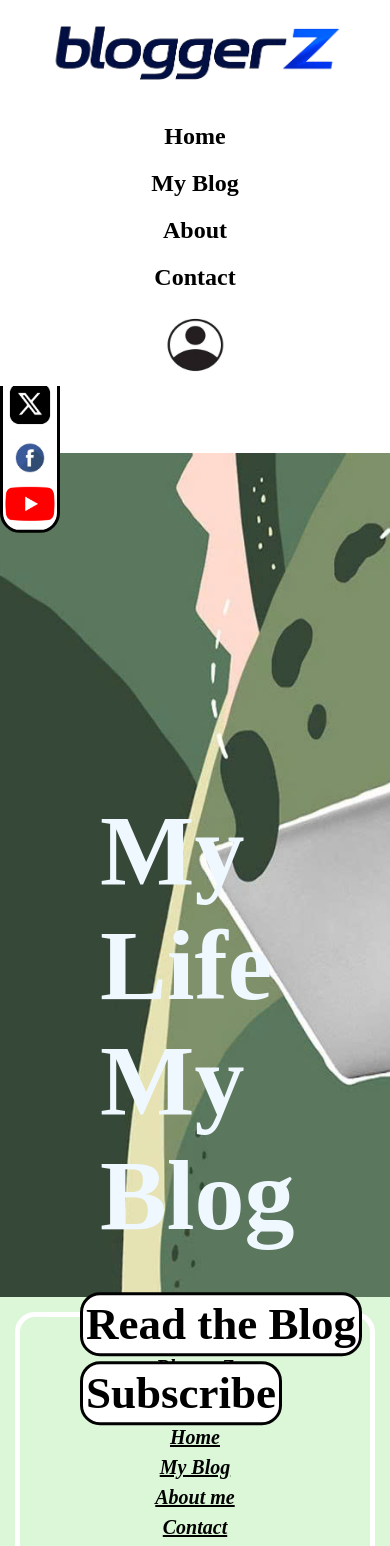
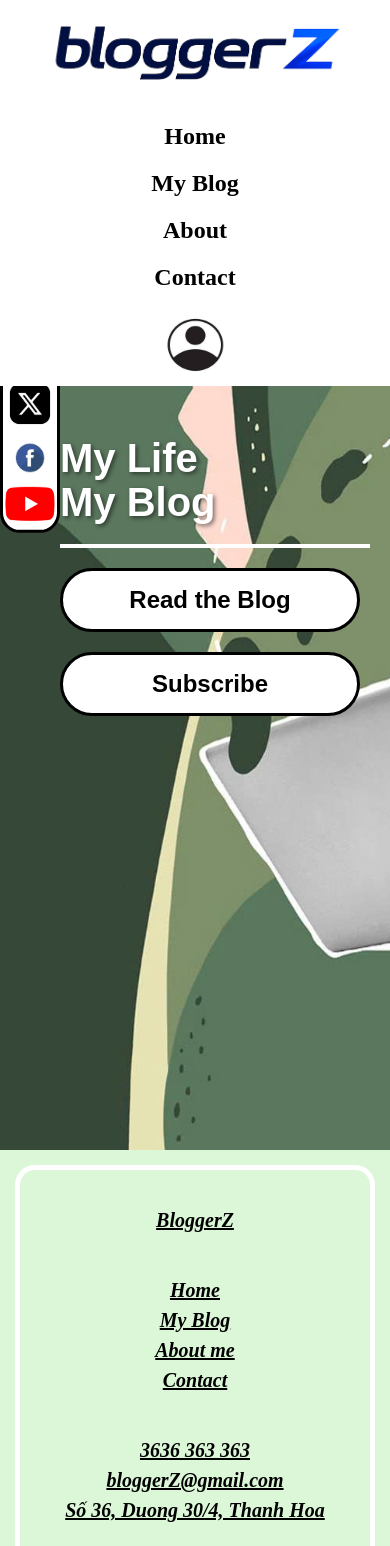
Before and after one commit to KhoiNguyen7979/PersonalBlog, a PHP site: page / in a window 390 px wide. Shown: the top 1546 px of the page. Run offline with PHP 8.4, Linux system fonts and the light colour scheme.

Commit message:
Fix Header & responsive

```diff
--- a/index.php
+++ b/index.php
@@ -32,11 +32,16 @@ $title = $titles[$page] ?? 'BloggerZ';
     <main>
     <?php if ($page === 'home'): ?>
         <div class="main_content">
-            <div id="mylife">
-                <h1>My Life<br>My Blog</h1>
+            <div class="hero_content">
+                <div id="mylife">
+                    <h1>My Life<br>My Blog</h1>
+                </div>
+                <hr class="hero_line">
+                <div class="hero_buttons">
+                    <button id="read">Read the Blog</button>
+                    <button id="sub">Subscribe</button>
+                </div>
             </div>
-            <button id="read">Read the Blog</button>
-            <button id="sub">Subscribe</button>
         </div>
         <div class="sidenav">
             <a href="#"><img src="public/images/insta.jpg" alt="Instagram"></a>
--- a/public/css/_index.css
+++ b/public/css/_index.css
@@ -20,7 +20,9 @@ html, body {
     overflow-x: hidden;
     padding: 2px;
     margin: 0;
-    left: 0;
+
+    /* Căn giữa lằn ranh 40px của background (40 - 25 = 15) */
+    left: 15px;
 
     /* Vertical centering */
     top: 50%;
@@ -40,36 +42,108 @@ html, body {
     background-size: cover;
     background-position: center;
     background-repeat: no-repeat;
-    width: 100%;
-    min-height: 100vh;
-    padding: 0px;
-    margin: 0px;
-}
 
-#mylife {
-    color: aliceblue;
-    transform: translateY(340px);
-    margin-left: 100px;
-    font-size: 50px;
-    margin-bottom: 0px;
+    /* Tạo khoảng trắng 2 bên hông 40px */
+    width: calc(100% - 80px);
+    margin: 0 auto;
+
+    /* Ensure it fills screen minus header height */
+    height: calc(100vh - 80px);
+    position: relative;
     padding: 0px;
 }
 
-#sub, #read {
-    margin-left: 80px;
-    transform: translateY(480%);
-    font-size: 45px;
-    border-radius: 20px;
-    border: 3px solid black;
-    margin-top: 5px;
-    font-family: 'Times New Roman', Times, serif;
-    font-weight: bold;
-    padding: 3px;
-    cursor: pointer;
-    background-color: white;
-    transition: background-color 0.2s, transform 0.2s;
+/* --- HERO CONTENT (Text & Buttons) --- */
+.hero_content {
+    position: absolute;
+    bottom: 120px;
+    left: 100px; /* Thụt vào một chút để né sidenav */
+    z-index: 10;
 }
 
-#sub:hover, #read:hover {
+#mylife h1 {
+    color: white;
+    font-size: 100px;
+    line-height: 1.1;
+    margin: 0;
+    padding: 0;
+    font-family: Arial, sans-serif;
+    font-weight: 800; /* Extra bold */
+    text-shadow: 2px 2px 4px rgba(0,0,0,0.5); /* subtle shadow for readability */
+}
+
+.hero_line {
+    border: none;
+    height: 4px;
+    background-color: white;
+    margin: 20px 0;
+    width: 100%;
+}
+
+.hero_buttons {
+    display: flex;
+    gap: 20px;
+    flex-wrap: wrap;
+}
+
+#read, #sub {
+    font-size: 24px;
+    font-weight: 800;
+    font-family: Arial, sans-serif;
+    border: 3px solid black;
+    border-radius: 50px; /* Pill shape */
+    padding: 15px 40px;
+    background-color: white;
+    color: black;
+    cursor: pointer;
+    transition: transform 0.2s, background-color 0.2s;
+}
+
+#read:hover, #sub:hover {
     background-color: #f1f1f1;
+    transform: scale(1.05);
 }
+
+/* --- RESPONSIVE MEDIA QUERIES --- */
+@media screen and (max-width: 850px) {
+    .main_content {
+        height: auto;
+        min-height: calc(100vh - 80px);
+        width: 100%;
+        margin: 0;
+    }
+
+    .sidenav {
+        left: 0;
+    }
+
+    .hero_content {
+        position: relative;
+        bottom: 0;
+        left: 0;
+        padding: 50px 20px 50px 70px;
+    }
+
+    #mylife h1 {
+        font-size: 60px;
+    }
+
+    .hero_buttons {
+        flex-direction: column;
+    }
+
+    #read, #sub {
+        width: 100%;
+        max-width: 300px;
+        text-align: center;
+    }
+}
+
+@media screen and (max-width: 500px) {
+    .hero_content {
+        padding-left: 60px;
+    }
+    #mylife h1 {
+        font-size: 40px;
+    }
+}
```
Also changed, not shown: public/css/_header.css (+18 -10 lines), public/css/signin.css (+54 -0 lines), public/css/signup.css (+46 -0 lines), src/views/partials/_modals.php (+4 -4 lines).
